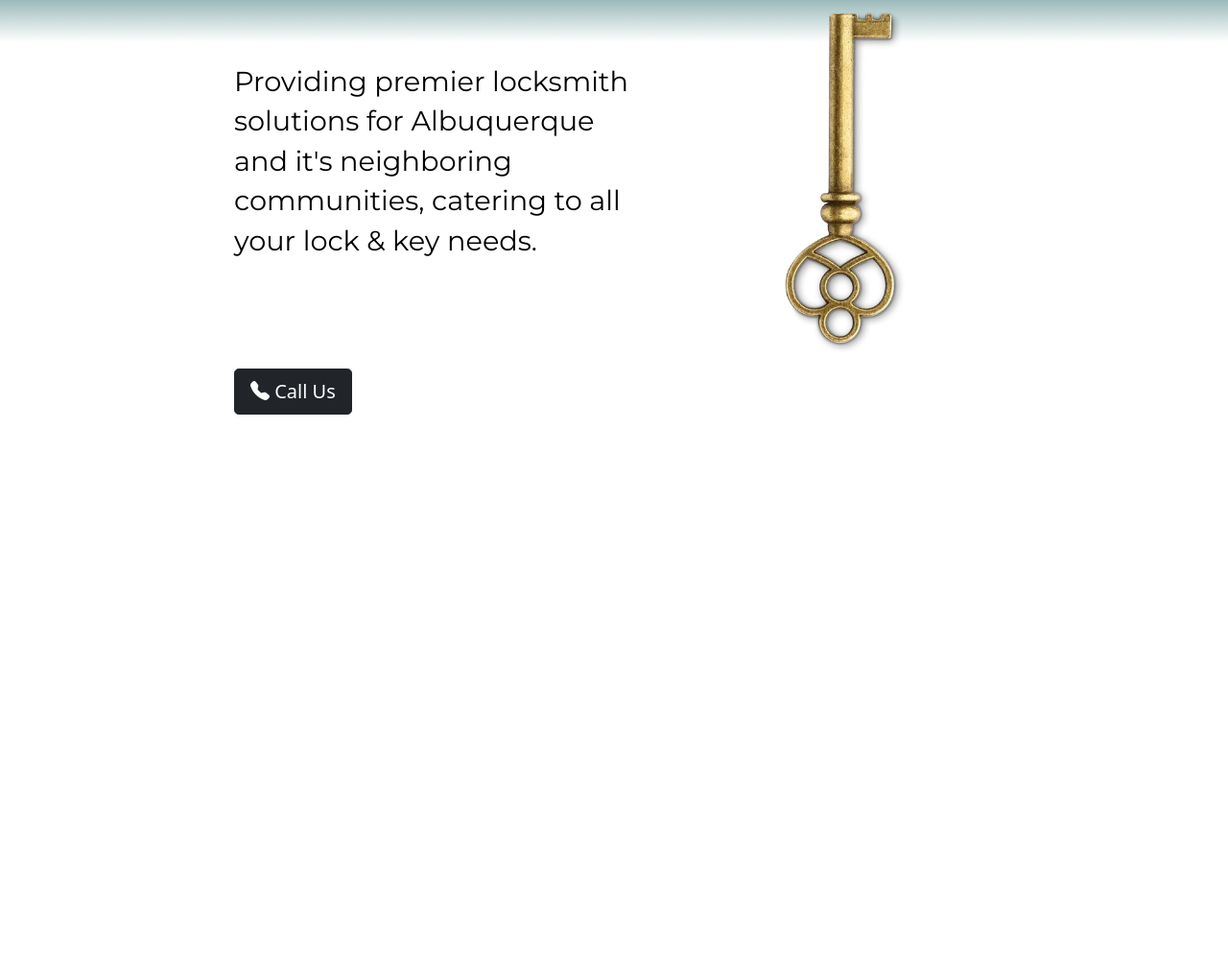
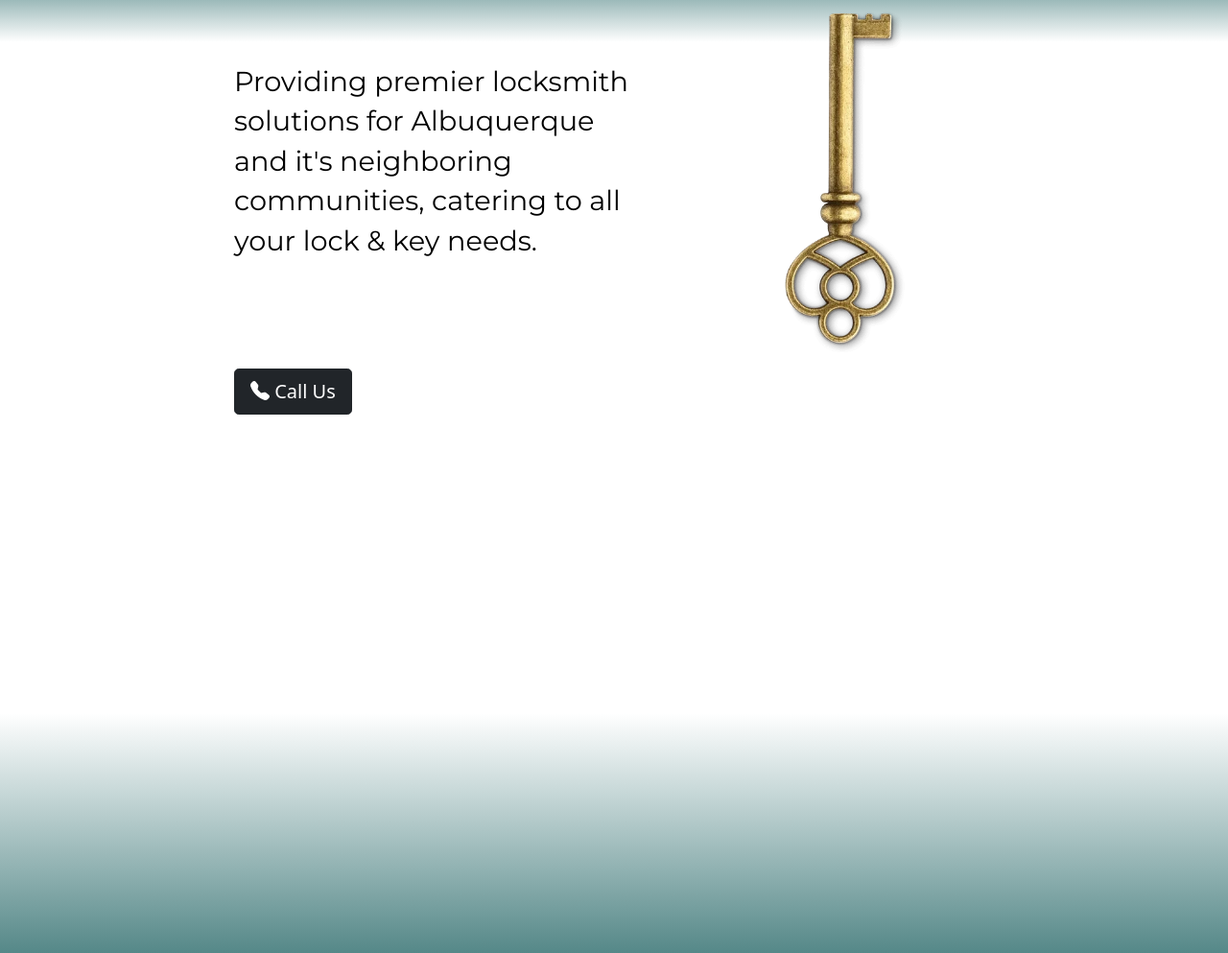
Before and after one commit to 25Moon/25moon.github.io, a plain HTML site: page index.html in a window 1280 px wide. Shown: the part 106-1099 px from the top of the page at 96% size. Before the commit the page ends 800 px from the top, so only its background shows below. Drawn offline with nearby package versions, Linux system fonts and the light colour scheme.

Commit message:
Update index.html

```diff
--- a/index.html
+++ b/index.html
@@ -83,6 +83,8 @@
     <!--            </div>-->
     <!--        </div>-->
         </div>
+        <div class="sec-two">
+        </div>
     </div>
 
 </body>
```
